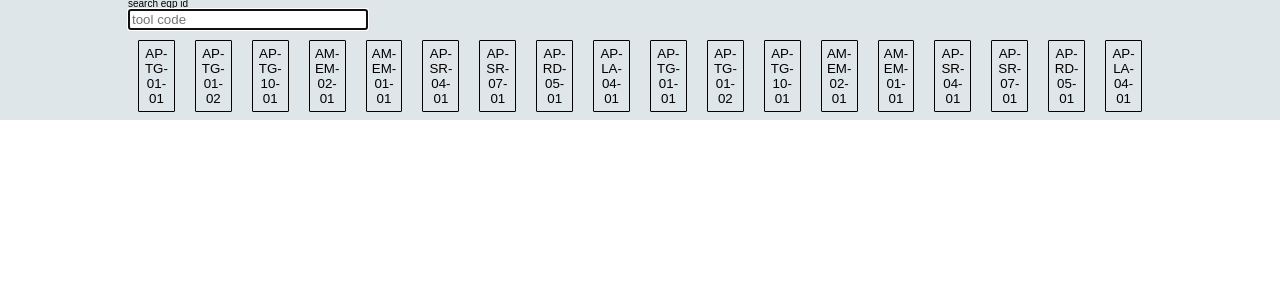
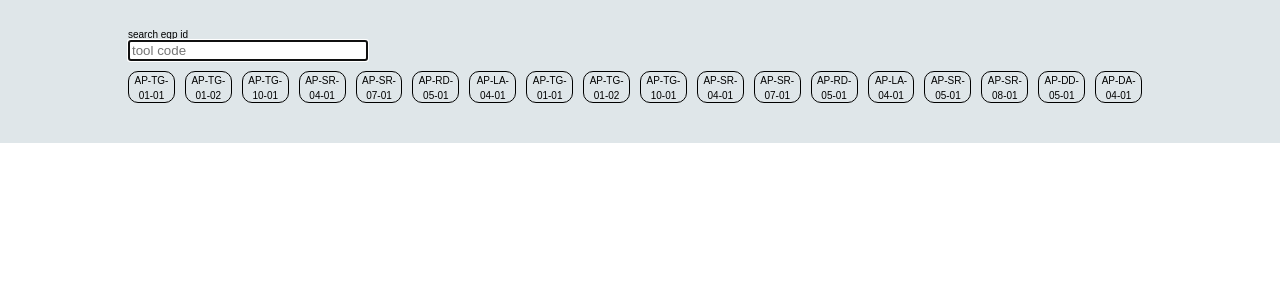
Before and after one commit to david-YJ-Kim/lvs_ui, a React (Vite) app: page /logview in a window 1280 px wide. Shown: the top 300 px of the page. Built offline with nearby package versions, Linux system fonts and the light colour scheme.

Commit message:
Recoil Selector
Recoil Selector를 사용하여 리스트 조회

```diff
--- a/src/RecoilState.ts
+++ b/src/RecoilState.ts
@@ -1,17 +1,48 @@
-import { atom } from 'recoil';
-
+import { atom, selector } from "recoil";
 
 interface IToolCode {
-    toolcode: string;
+  toolcode: string;
 }
 export const toolcodeValueSate = atom<IToolCode>({
-    key: 'toolcode',
-    default: {
-        toolcode: '',
-    }
-})
+  key: "toolcode",
+  default: {
+    toolcode: "",
+  },
+});
 
 export const toolcodeListState = atom<string[]>({
-    key: 'toolcodelist',
-    default: ["AP-TG-01-01", "AP-TG-01-02", "AP-TG-10-01", "AM-EM-02-01", "AM-EM-01-01", "AP-SR-04-01", "AP-SR-07-01", "AP-RD-05-01", "AP-LA-04-01", "AP-TG-01-01", "AP-TG-01-02", "AP-TG-10-01", "AM-EM-02-01", "AM-EM-01-01", "AP-SR-04-01", "AP-SR-07-01", "AP-RD-05-01", "AP-LA-04-01"]
-})
+  key: "toolcodelist",
+  default: [
+    "AP-TG-01-01",
+    "AP-TG-01-02",
+    "AP-TG-10-01",
+    "AM-EM-02-01",
+    "AM-EM-01-01",
+    "AP-SR-04-01",
+    "AP-SR-07-01",
+    "AP-RD-05-01",
+    "AP-LA-04-01",
+    "AP-TG-01-01",
+    "AP-TG-01-02",
+    "AP-TG-10-01",
+    "AM-EM-02-01",
+    "AM-EM-01-01",
+    "AP-SR-04-01",
+    "AP-SR-07-01",
+    "AP-RD-05-01",
+    "AP-LA-04-01",
+    "AM-EM-01-01",
+    "AP-SR-05-01",
+    "AP-SR-08-01",
+    "AP-DD-05-01",
+    "AP-DA-04-01",
+  ],
+});
+
+export const toolcodeListStartWithSelector = selector<string[]>({
+  key: "toolcodeListStartWithSelector",
+  get: ({ get }) => {
+    const toolcodeList = get(toolcodeListState);
+    return toolcodeList.filter((toolcode) => toolcode.startsWith("AP")); // Change "AP" to your desired prefix
+  },
+});
--- a/src/components/search_panel.tsx
+++ b/src/components/search_panel.tsx
@@ -1,21 +1,25 @@
 import styled from "styled-components";
 import SimpleInput from "./simple_input";
-import { toolcodeListState, toolcodeValueSate } from "../RecoilState";
-import { useRecoilState } from "recoil";
+import {
+  toolcodeListStartWithSelector,
+  toolcodeListState,
+  toolcodeValueSate,
+} from "../RecoilState";
+import { useRecoilState, useRecoilValue } from "recoil";
 
 const Container = styled.div`
-  display:flex;
+  display: flex;
   flex-direction: column;
   justify-content: space-between;
   margin: 30px 30px;
 `;
 const SearchForm = styled.div`
   width: 30vh;
-  display:flex;
+  display: flex;
   flex-direction: column;
   align-items: flex-start;
 `;
-const SearchInputSpan = styled.span`
+const BasicSpan = styled.span`
   font-size: 10px;
 `;
 const ViewResult = styled.div`
@@ -27,18 +31,20 @@ const ViewResult = styled.div`
 `;
 const ToolCodeBox = styled.button<{ bgcolor: string }>`
   width: 25vh;
-  border-radius: 1px;
-  border:1px solid  black;
-  padding: 5px 5px;
-  margin: 10px 10px;
+  border-radius: 10px;
+  border: 1px solid black;
+  padding: 0px 5px;
+  margin: 10px 0px;
+  margin-right: 10px;
   background-color: ${(props) => props.bgcolor};
   cursor: pointer;
 `;
 
-
 export default function SearchPanel() {
   const [toolcodeState, setToolcodeState] = useRecoilState(toolcodeValueSate);
-  const [toolcodeList, setToolCodeList] = useRecoilState(toolcodeListState);
+  // const [toolcodeList, setToolCodeList] = useRecoilState(toolcodeListState);
+  // → use selector for search list
+  const toolcodeList = useRecoilValue(toolcodeListStartWithSelector);
 
   // Click event handler for ToolCodeBox
   const handleToolCodeBoxClick = (selectedToolCode: string) => {
@@ -48,15 +54,24 @@ export default function SearchPanel() {
   return (
     <Container>
       <SearchForm>
-        <SearchInputSpan>search eqp id</SearchInputSpan>
+        <BasicSpan>search eqp id</BasicSpan>
         <SimpleInput />
       </SearchForm>
       <ViewResult>
         {/* #dfe6e9 */}
         {toolcodeList.map((crnToolCode, index) => (
-          <ToolCodeBox bgcolor={(toolcodeState.toolcode === crnToolCode) ? "#00b894" : "#dfe6e9"} key={index} onClick={() => handleToolCodeBoxClick(crnToolCode)}> {crnToolCode}</ToolCodeBox>
+          <ToolCodeBox
+            bgcolor={
+              toolcodeState.toolcode === crnToolCode ? "#00b894" : "#dfe6e9"
+            }
+            key={index}
+            onClick={() => handleToolCodeBoxClick(crnToolCode)}
+          >
+            {" "}
+            <BasicSpan>{crnToolCode}</BasicSpan>
+          </ToolCodeBox>
         ))}
       </ViewResult>
-    </Container >
+    </Container>
   );
 }
--- a/src/routes/logview.tsx
+++ b/src/routes/logview.tsx
@@ -14,7 +14,7 @@ const Header = styled.div<{ bgcolor: string }>`
   display: flex;
   justify-content: center;
   align-items: center;
-  height: 15vh;
+  /* height: 15vh;  → 위와 같이 높이 제한 시, 내부 element가 삐져나옴*/
   background-color: ${(props) => props.bgcolor};
 `;
 
```
Also changed, not shown: 1 other file (tests, documents, lock files or other folders).
